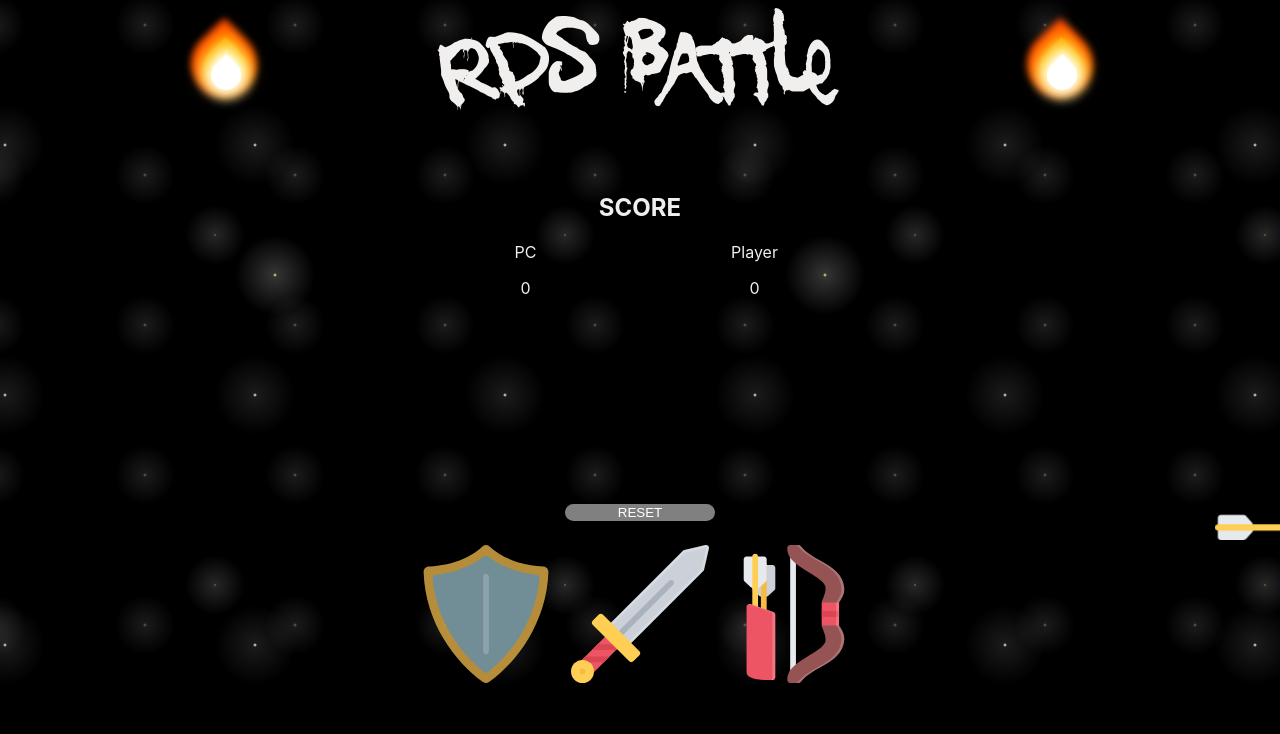
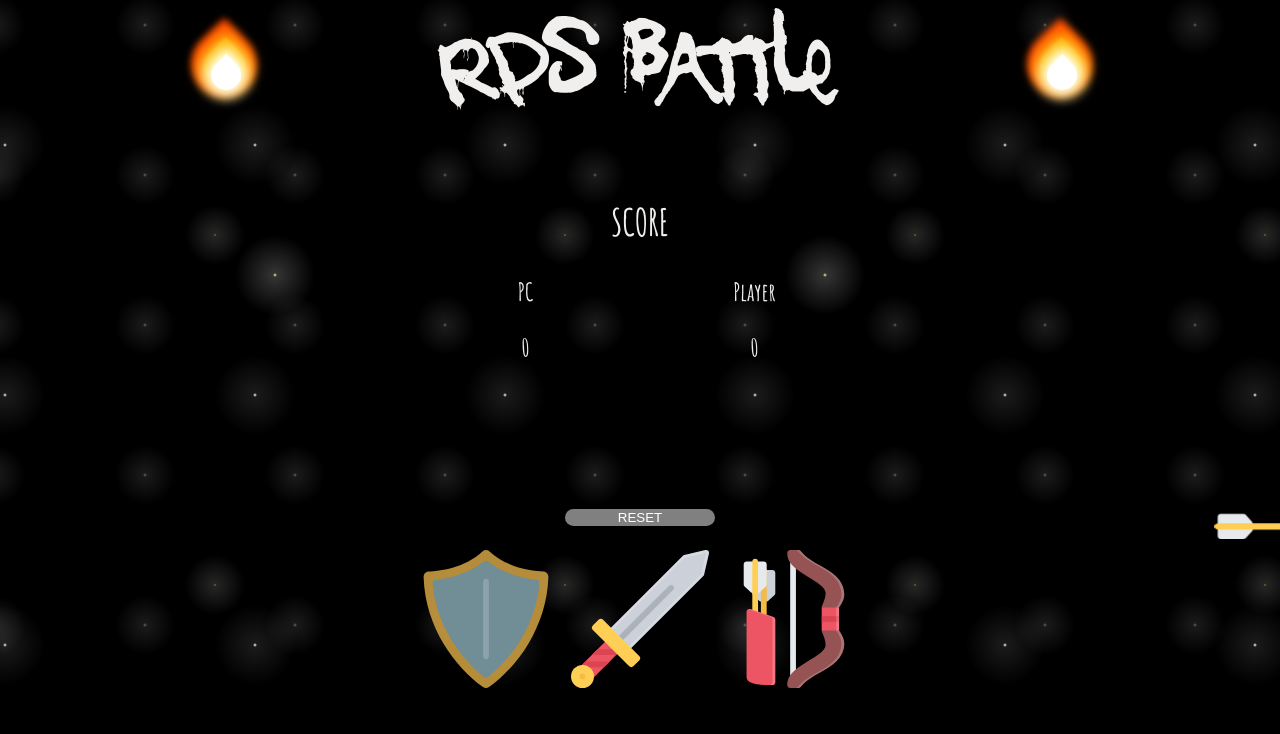
Before and after one commit to ItsLhun/RPS, a plain HTML site: page index.html in a window 1280 px wide. Shown: the top 734 px of the page. Drawn offline with Linux system fonts and the light colour scheme.

Commit message:
adjusted fonts

```diff
--- a/index.html
+++ b/index.html
@@ -5,6 +5,11 @@
     <meta name="viewport" content="width=device-width, initial-scale=1.0" />
     <link rel="stylesheet" href="styles/style.css" />
     <link rel="font" href="/font/TheBattleCont.ttf" />
+    <link rel="preconnect" href="https://fonts.gstatic.com" />
+    <link
+      href="https://fonts.googleapis.com/css2?family=Amatic+SC:wght@700&display=swap"
+      rel="stylesheet"
+    />
     <title>Medieval RPS</title>
   </head>
   <body>
--- a/styles/style.scss
+++ b/styles/style.scss
@@ -89,10 +89,11 @@ body {
   text-align: center;
   color: $mainFontColor;
   background: transparent;
-  font-family: -apple-system, BlinkMacSystemFont, "Segoe UI", Roboto, Oxygen,
-    Ubuntu, Cantarell, "Open Sans", "Helvetica Neue", sans-serif;
+  font-family: "Amatic SC", cursive;
+  font-size: 3.1vh;
   .scoreDisplay {
     @include flexCenter(row);
+
     div {
       width: 100%;
     }
```
Also changed, not shown: styles/style.css, 1 other file.
